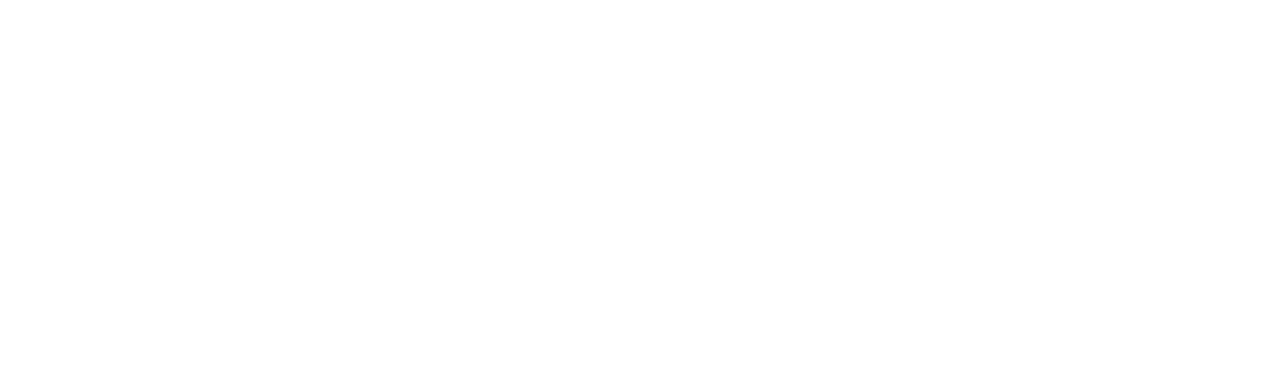
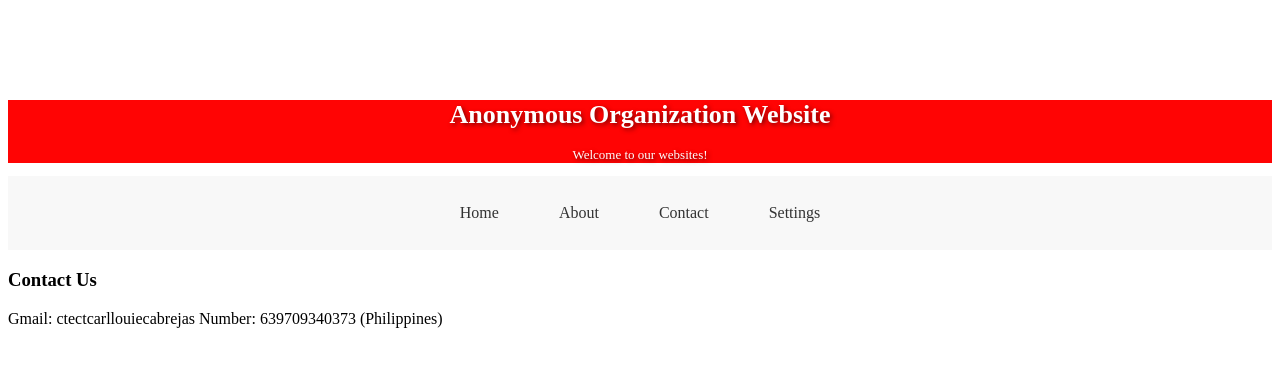
Before and after one commit to investigationresearch2-gif/Webpage, a plain HTML site: page contact.html in a window 1280 px wide. Drawn offline with Linux system fonts and the light colour scheme.

Commit message:
Add files via upload

```diff
--- a/about.html
+++ b/about.html
@@ -0,0 +1,102 @@
+<!DOCTYPE html>
+<html lang="en">
+<head>
+    <meta charset="UTF-8">
+    <meta name="viewport" content="width=device-width, initial-scale=1.0">
+    <title>Anonymous Organization Website</title>
+    <link rel="stylesheet" href="page.css">
+</head>
+<body>
+    <div class="title">
+        <h1>Anonymous Organization Website</h1>
+        <p>Welcome to our websites!</p>
+    </div>
+
+
+<nav>
+    <ul>
+        <li><a href="home.html">Home</a></li>
+        <li><a href="about.html">About</a></li>
+        <li><a href="contact.html">Contact</a></li>
+        <li><a href="settings.html">Settings</a></li>
+    </ul>
+</nav>
+
+
+
+
+
+
+
+
+
+
+
+
+
+
+
+
+
+
+
+
+
+
+
+
+
+
+
+
+    <style>
+body{
+background-color: rgb(255, 255, 255);
+}
+
+.title {
+    text-align: center;
+    margin-top: 100px;
+    background-color: #ff0404;
+    color: white;
+    text-shadow: 2px 2px 4px rgba(0, 0, 0, 0.5);
+    font-size: 13px;
+    span {
+        font-size: 20px;
+    }
+    spacer {
+        display: block;
+        height: 20px;
+    }
+    spacing {
+        display: block;
+        height: 10px;
+    }
+}
+
+
+nav ul {
+  list-style-type: none;
+  margin: 0;
+  padding: 0;
+  display: flex;
+  justify-content: center;
+  background-color: #f8f8f8;
+}
+nav ul li {
+  margin: 18px 15px;
+}
+nav ul li a {
+  text-decoration: none;
+  color: #333;
+  padding: 10px 15px;
+  display: block;
+}
+nav ul li a:hover {
+  background-color: #ddd;
+  border-radius: 4px;
+}
+    </style>
+
+</body>
+</html>
--- a/contact.html
+++ b/contact.html
@@ -0,0 +1,126 @@
+<!DOCTYPE html>
+<html lang="en">
+<head>
+    <meta charset="UTF-8">
+    <meta name="viewport" content="width=device-width, initial-scale=1.0">
+    <title>Anonymous Organization Website</title>
+    <link rel="stylesheet" href="page.css">
+</head>
+<body>
+    <div class="title">
+        <h1>Anonymous Organization Website</h1>
+        <p>Welcome to our websites!</p>
+    </div>
+
+
+<nav>
+    <ul>
+        <li><a href="home.html">Home</a></li>
+        <li><a href="about.html">About</a></li>
+        <li><a href="contact.html">Contact</a></li>
+        <li><a href="settings.html">Settings</a></li>
+    </ul>
+</nav>
+
+
+<h3>Contact Us</h3>
+Gmail: ctectcarllouiecabrejas
+Number: 639709340373 (Philippines)
+
+
+
+
+
+
+
+
+
+
+
+
+
+
+
+
+
+
+
+
+
+
+
+
+
+
+
+
+
+
+
+
+
+
+
+
+
+
+
+
+
+
+
+
+
+
+
+    <style>
+body{
+background-color: rgb(255, 255, 255);
+}
+
+.title {
+    text-align: center;
+    margin-top: 100px;
+    background-color: #ff0404;
+    color: white;
+    text-shadow: 2px 2px 4px rgba(0, 0, 0, 0.5);
+    font-size: 13px;
+    span {
+        font-size: 20px;
+    }
+    spacer {
+        display: block;
+        height: 20px;
+    }
+    spacing {
+        display: block;
+        height: 10px;
+    }
+}
+
+
+nav ul {
+  list-style-type: none;
+  margin: 0;
+  padding: 0;
+  display: flex;
+  justify-content: center;
+  background-color: #f8f8f8;
+}
+nav ul li {
+  margin: 18px 15px;
+}
+nav ul li a {
+  text-decoration: none;
+  color: #333;
+  padding: 10px 15px;
+  display: block;
+}
+nav ul li a:hover {
+  background-color: #ddd;
+  border-radius: 4px;
+}
+    </style>
+
+</body>
+</html>
```
Also changed, not shown: home.html (+35 -8 lines), page.html (+10 -8 lines), page.js (+12 -0 lines), settings.html (+47 -8 lines).
